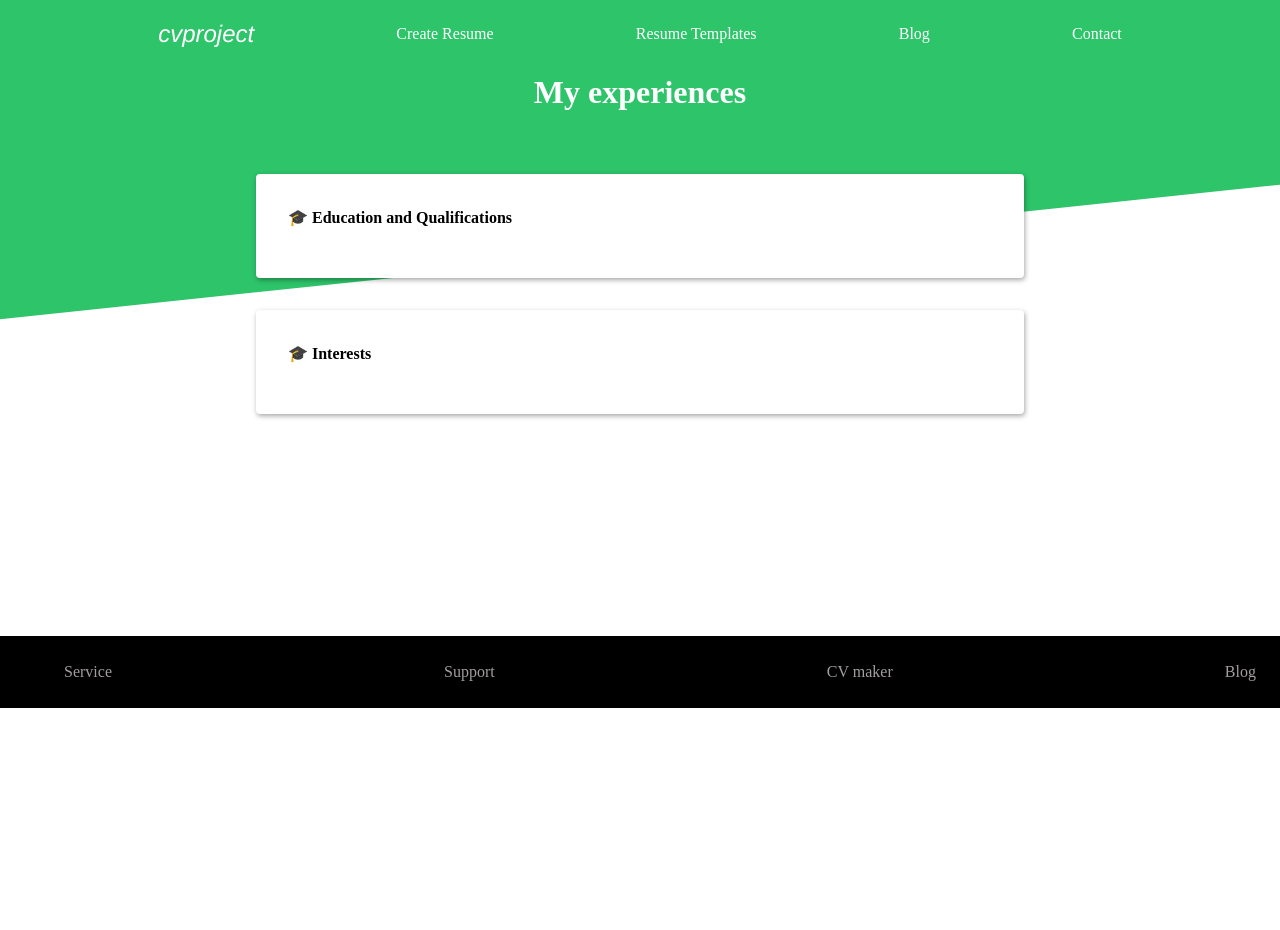
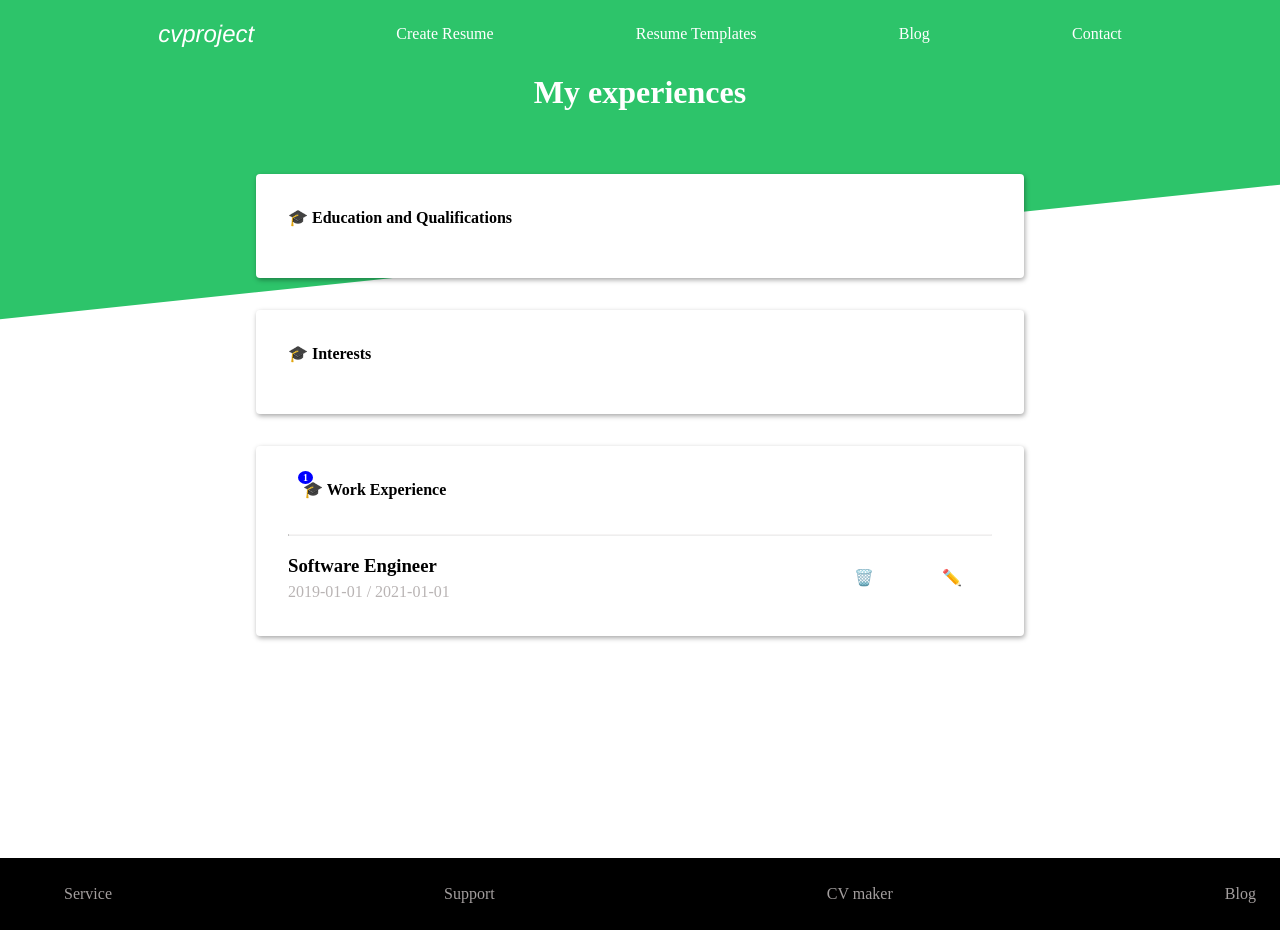
Before and after one commit to chucoyos/cv-project, a React (Create React App) app: page /cv-project/experiences in a window 1280 px wide. Before the commit the page ends 800 px from the top, so only its background shows below. Built offline with nearby package versions, Linux system fonts and the light colour scheme.

Commit message:
Add workExperience feature

```diff
--- a/src/RouteSwitch.js
+++ b/src/RouteSwitch.js
@@ -10,24 +10,31 @@ import uniqid from 'uniqid'
 
 const RouteSwitch = () => {
 
-  const [generalInfo, setGeneralInfo] = useState({
-    name: '',
-    last: '',
-    email: '',
-    phone: '',
-    address: '',
-    zip: '',
-    city: ''
-  })
-
-
-  const [education, setEducation] = useState([
-    // {degree: 'Bachelor of Science', startDate: '01/02/2023', id: uniqid()}
-  ])
-  const [interests, setInterests] = useState([
-    // {interest: 'Coding', id: uniqid()}, {interest: 'Reading', id: uniqid()}
-  ])
+  const [generalInfo, setGeneralInfo] = useState({})
+  const [education, setEducation] = useState([])
+  const [interests, setInterests] = useState([])
   const [interest, setInterest] = useState('')
+  const [degree, setDegree] = useState('')
+  const [city, setCity] = useState('')
+  const [school, setSchool] = useState('')
+  const [startDate, setStartDate] = useState('')
+  const [endDate, setEndDate] = useState('')
+  const [description, setDescription] = useState('')
+  const [workExperience, setWorkExperience] = useState([{
+    jobTitle: 'Software Engineer',
+    companyCity: 'San Francisco, CA',
+    company: 'Google',
+    workStartDate: '2019-01-01',
+    workEndDate: '2021-01-01',
+    workDescription: 'I worked as a software engineer at Google for 2 years.',
+    id: uniqid()
+  }])
+  const [jobTitle, setJobTitle] = useState('')
+  const [companyCity, setCompanyCity] = useState('')
+  const [company, setCompany] = useState('')
+  const [workStartDate, setWorkStartDate] = useState('')
+  const [workEndDate, setWorkEndDate] = useState('')
+  const [workDescription, setWorkDescription] = useState('')
 
   const handleInterest = (e) => {
     setInterest(e.target.value)
@@ -39,14 +46,6 @@ const RouteSwitch = () => {
     const interestDiv = document.getElementById('interestForm')
     interestDiv.style.display = 'none'
   }
-
-  const [degree, setDegree] = useState('')
-  const [city, setCity] = useState('')
-  const [school, setSchool] = useState('')
-  const [startDate, setStartDate] = useState('')
-  const [endDate, setEndDate] = useState('')
-  const [description, setDescription] = useState('')
-
   const handleDegree = (e) => {
     setDegree(e.target.value)
   }
@@ -108,6 +107,57 @@ const RouteSwitch = () => {
     setInterest(interest.interest)
     onInterestDelete(id)
   }
+  const onWorkExperienceDelete = (id) => {
+    setWorkExperience(workExperience.filter((work) => work.id !== id))
+  }
+  const onWorkExperienceEdit = (id) => {
+    const work = workExperience.find((work) => work.id === id)
+    setJobTitle(work.jobTitle)
+    setCompanyCity(work.companyCity)
+    setCompany(work.company)
+    setWorkStartDate(work.workStartDate)
+    setWorkEndDate(work.workEndDate)
+    setWorkDescription(work.workDescription)
+    onWorkExperienceDelete(id)
+  }
+  const handleJobTitle = (e) => {
+    setJobTitle(e.target.value)
+  }
+  const handleCompanyCity = (e) => {
+    setCompanyCity(e.target.value)
+  }
+  const handleCompany = (e) => {
+    setCompany(e.target.value)
+  }
+  const handleWorkStartDate = (e) => {
+    setWorkStartDate(e.target.value)
+  }
+  const handleWorkEndDate = (e) => {
+    setWorkEndDate(e.target.value)
+  }
+  const handleWorkDescription = (e) => {
+    setWorkDescription(e.target.value)
+  }
+  const onWorkExperienceSubmit = (e) => {
+    e.preventDefault()
+    setWorkExperience([...workExperience, {
+      jobTitle: jobTitle,
+      companyCity: companyCity,
+      company: company,
+      workStartDate: workStartDate,
+      workEndDate: workEndDate,
+      workDescription: workDescription,
+      id: uniqid()
+    }])
+    setJobTitle('')
+    setCompanyCity('')
+    setCompany('')
+    setWorkStartDate('')
+    setWorkEndDate('')
+    setWorkDescription('')
+    const workDiv = document.getElementById('workExperienceForm')
+    workDiv.style.display = 'none'
+  }
 
   return(
     <BrowserRouter>
@@ -151,6 +201,28 @@ const RouteSwitch = () => {
                 onInterestSubmit={onInterestSubmit}
                 onInterestDelete={onInterestDelete}
                 onInterestEdit={onInterestEdit}
+                workExperience={workExperience}
+                onWorkExperienceDelete={onWorkExperienceDelete}
+                jobTitle={jobTitle}
+                handleJobTitle={handleJobTitle}
+                companyCity={companyCity}
+                company={company}
+                workStartDate={workStartDate}
+                workEndDate={workEndDate}
+                workDescription={workDescription}
+                onWorkExperienceEdit={onWorkExperienceEdit}
+                onWorkExperienceSubmit={onWorkExperienceSubmit}
+                handleCompanyCity={handleCompanyCity}
+                handleCompany={handleCompany}
+                handleWorkStartDate={handleWorkStartDate}
+                handleWorkEndDate={handleWorkEndDate}
+                handleWorkDescription={handleWorkDescription}
+                setJobTitle={setJobTitle}
+                setCompanyCity={setCompanyCity}
+                setCompany={setCompany}
+                setWorkStartDate={setWorkStartDate}
+                setWorkEndDate={setWorkEndDate}
+                setWorkDescription={setWorkDescription}
                 />}
               />
       </Routes>
--- a/src/components/Experiences.js
+++ b/src/components/Experiences.js
@@ -37,6 +37,24 @@ const Experiences = (props) => {
           <button onClick={() => {props.onInterestEdit(interest.id); toggleForm('interestForm')}}>✏️</button>
         </div>
       </div>
+    </li>
+    )
+
+    const workExperienceList = props.workExperience.map((work) =>
+    <li key={work.id}>
+     <hr />
+     <div className={styles.inputDuo}>
+       <div className={styles.inputGroup}>
+         <h3>{work.jobTitle}</h3>
+         <p>{work.workStartDate} / {work.workEndDate}</p>
+       </div>
+       <div className={styles.editList}>
+         <button onClick={() =>{
+          props.onWorkExperienceDelete(work.id)
+          }}>🗑️</button>
+         <button onClick={() => {props.onWorkExperienceEdit(work.id); toggleForm('workExperienceForm')}}>✏️</button>
+       </div>
+     </div>
     </li>
     )
 
@@ -131,6 +149,76 @@ const Experiences = (props) => {
       </div>
     </form>
 
+const workExperienceForm = <form onSubmit={props.onWorkExperienceSubmit}>
+<div className={styles.inputDuo}>
+  <div className={styles.inputGroup}>
+    <label>Job Title</label>
+    <input type='text'
+           name='jobTitle'
+           placeholder='e.g. software engineer'
+           value={props.jobTitle}
+           onChange={props.handleJobTitle}
+           required
+    />
+  </div>
+  <div className={styles.inputGroup}>
+    <label>City/Town</label>
+    <input type='text'
+           placeholder='e.g. San Francisco'
+           value={props.companyCity}
+           onChange={props.handleCompanyCity}
+           required
+          />
+  </div>
+</div>
+<div className={styles.inputGroup}>
+    <label>Employer</label>
+    <input type='text'
+           placeholder='e.g. Google'
+           value={props.company}
+           onChange={props.handleCompany}
+           required
+    />
+</div>
+<div className={styles.inputDuo}>
+  <div className={styles.inputGroup}>
+    <label>Start Date</label>
+    <input type='date'
+           value={props.workStartDate}
+           onChange={props.handleWorkStartDate}
+           required
+    />
+  </div>
+  <div className={styles.inputGroup}>
+    <label>End Date</label>
+    <input type='date'
+          value={props.workEndDate}
+          onChange={props.handleWorkEndDate}
+          required
+  />
+  </div>
+</div>
+<div className={styles.inputGroup}>
+  <label>Description</label>
+  <textarea
+    value={props.workDescription}
+    onChange={props.handleWorkDescription}
+  />
+</div>
+<div className={styles.btnGroup}>
+  <button className={styles.first} type='button' onClick={() => {
+    props.setJobTitle('')
+    props.setCompanyCity('')
+    props.setCompany('')
+    props.setWorkStartDate('')
+    props.setWorkEndDate('')
+    props.setWorkDescription('')
+    toggleForm('workExperienceForm')
+  }}>🗑️ Delete</button>
+  <button type='submit'>💾️ Save</button>
+</div>
+</form>
+
   return(
     <div className='App'>
       {/* Education card */}
@@ -162,16 +250,10 @@ const Experiences = (props) => {
         list={educationList}
         experienceName='education'
         cardBody='educationCardBody'
-        // toggleForm={toggleForm}
         divId='educationCard'
         formId='educationForm'
         form={educationForm}
-      >
-
-
-
-
-      </ExperienceCard>
+      ></ExperienceCard>
 
       {/* ==========Interests Card ============ */}
       <ExperienceCard
@@ -185,10 +267,24 @@ const Experiences = (props) => {
         experienceName='interest'
         formId='interestForm'
         form={interestsForm}
-
-      >
-
-      </ExperienceCard>
+      ></ExperienceCard>
+      {/* Work experience Card */}
+      <ExperienceCard
+        cardTitle='Work Experience'
+        experienceName='work experience'
+        workExperience={props.workExperience}
+        count={props.workExperience.length}
+        jobTitle={props.jobTitle}
+        companyCity={props.companyCity}
+        company={props.company}
+        workStartDate={props.workStartDate}
+        workEndDate={props.workEndDate}
+        workDescription={props.workDescription}
+        divId='workExperienceCard'
+        formId='workExperienceForm'
+        list={workExperienceList}
+        form={workExperienceForm}
+      ></ExperienceCard>
     </div>
   )
 }
```
